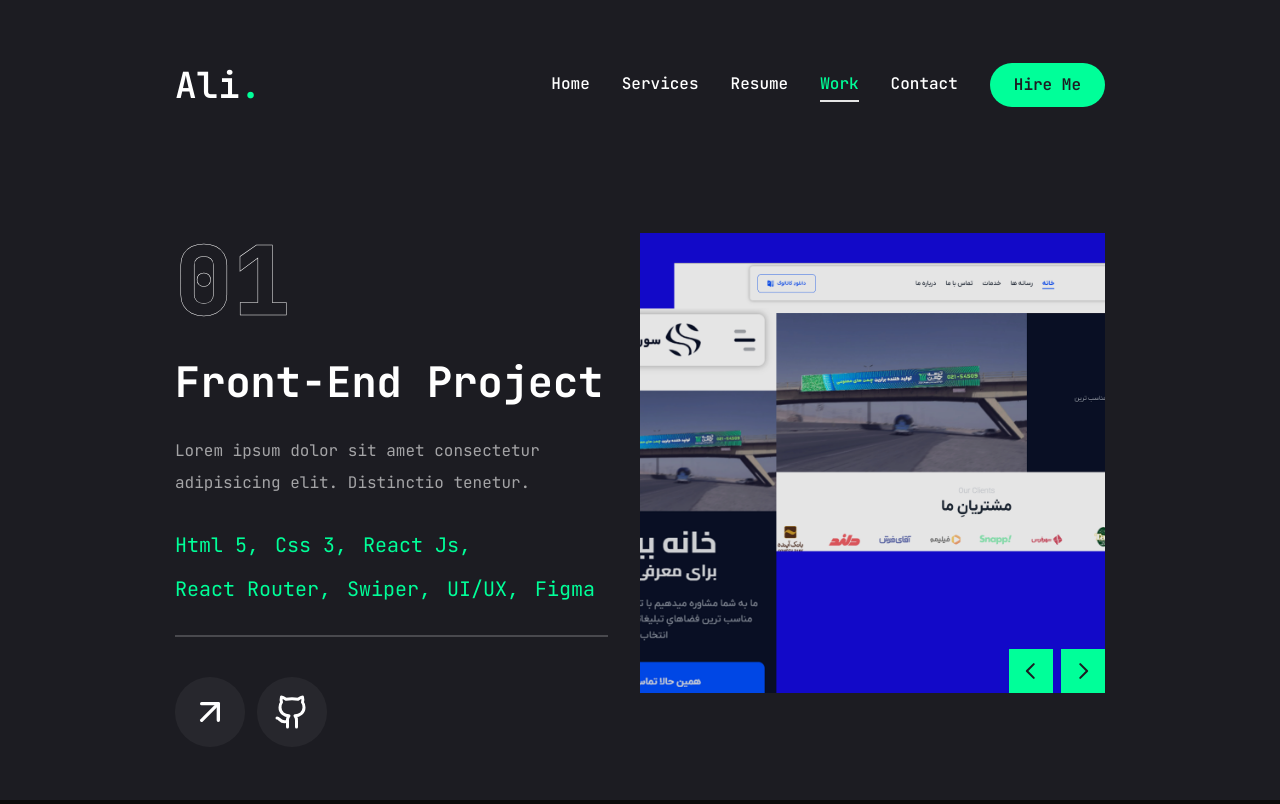
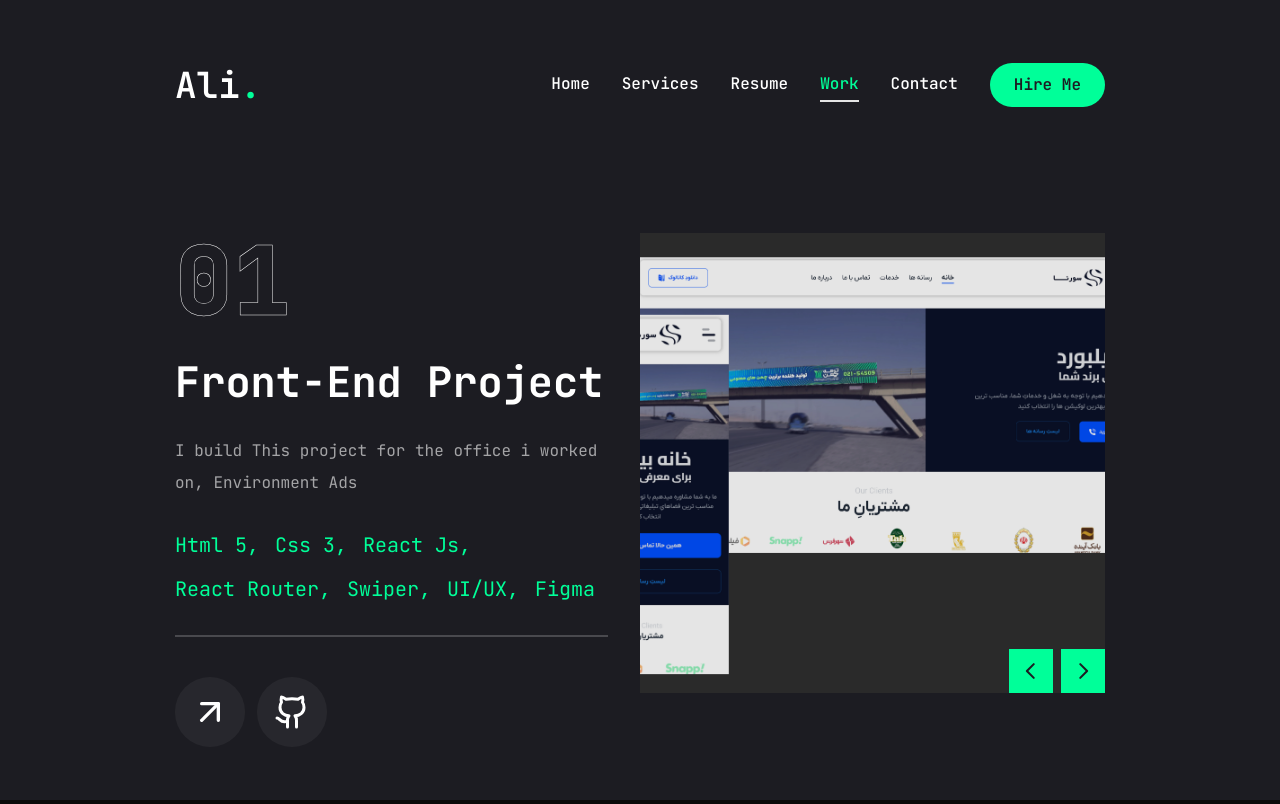
Before and after one commit to ali-khanix/portfolio, a Next.js app: page /work in a window 1280 px wide. Built offline with nearby package versions, Linux system fonts and the light colour scheme.

Commit message:
work page coffecupchi project added and sorena thumbnail edited

```diff
--- a/app/work/page.jsx
+++ b/app/work/page.jsx
@@ -23,7 +23,7 @@ const projects = [
     category: "front-end",
     title: "project 1",
     description:
-      "Lorem ipsum dolor sit amet consectetur adipisicing elit. Distinctio tenetur.",
+      "I build This project for the office i worked on, Environment Ads",
     stack: [
       {
         name: "Html 5",
@@ -53,10 +53,10 @@ const projects = [
   },
   {
     num: "02",
-    category: "fullstack",
+    category: "Front-End",
     title: "project 2",
     description:
-      "Lorem ipsum dolor sit amet consectetur adipisicing elit. Distinctio tenetur.",
+      "This is a digital menu for one of my clients, it's just for mobile!",
     stack: [
       {
         name: "Next.js",
@@ -65,30 +65,21 @@ const projects = [
         name: "Tailwindcss",
       },
       {
-        name: "Node.js",
+        name: "React.js",
+      },
+      {
+        name: "RadixUi",
+      },
+      {
+        name: "Sentry.io",
+      },
+      {
+        name: "GSAP",
       },
     ],
-    image: `/assets/work/thumb2.png`,
-    github: "",
-    live: "",
-  },
-  {
-    num: "03",
-    category: "fullstack",
-    title: "project 3",
-    description:
-      "Lorem ipsum dolor sit amet consectetur adipisicing elit. Distinctio tenetur.",
-    stack: [
-      {
-        name: "Next.js",
-      },
-      {
-        name: "Tailwindcss",
-      },
-    ],
-    image: `/assets/work/thumb3.png`,
-    github: "",
-    live: "",
+    image: `/assets/work/cupchicoffee-thumb.png`,
+    github: "https://github.com/ali-khanix/cupchicoffe-increment-decrement",
+    live: "https://www.cupchicoffee.ir/",
   },
 ];
 
```
Also changed, not shown: public/assets/work/thumb1.png, 1 other file (tests, documents, lock files or other folders).
